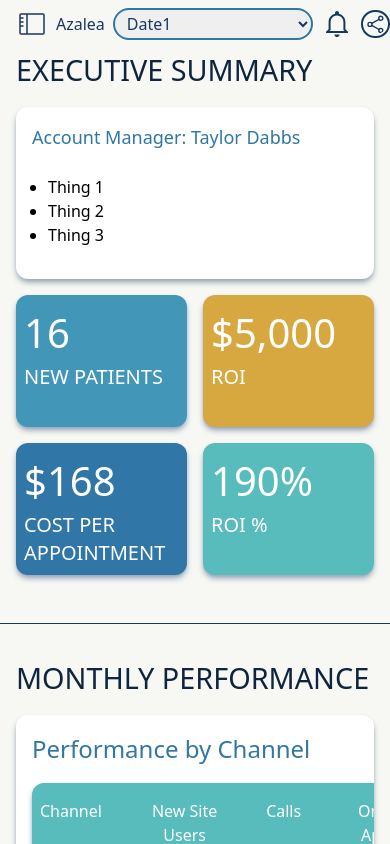
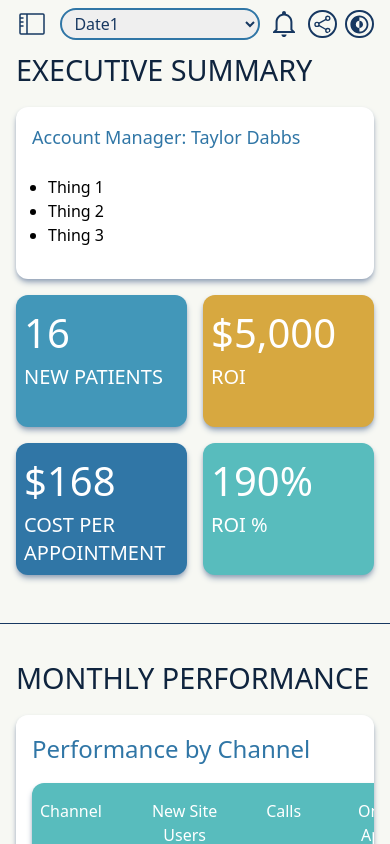
Before and after one commit to transcendentalagency/ClientApp, a React (Vite) app: page /dashboard in a window 390 px wide. Shown: the top 844 px of the page. Built offline with nearby package versions, Linux system fonts and the light colour scheme.

Commit message:
mobile nav fix

```diff
--- a/src/components/Topnav.jsx
+++ b/src/components/Topnav.jsx
@@ -40,7 +40,7 @@ const Topnav = ({ handleThemeSwitch }) => {
             className="text-[2rem] text-[--d-blue-bg] m-auto dark:text-white cursor-pointer fixed left-[205px] top-4"
           />
         )}
-        <span className="text-[--d-blue-bg] dark:text-white sm:text-[0rem] md:text-[2rem] font-regular">
+        <span className="text-[--d-blue-bg] dark:text-white hidden md:block md:text-[2rem] font-regular">
           Azalea
         </span>
       </div>
```
